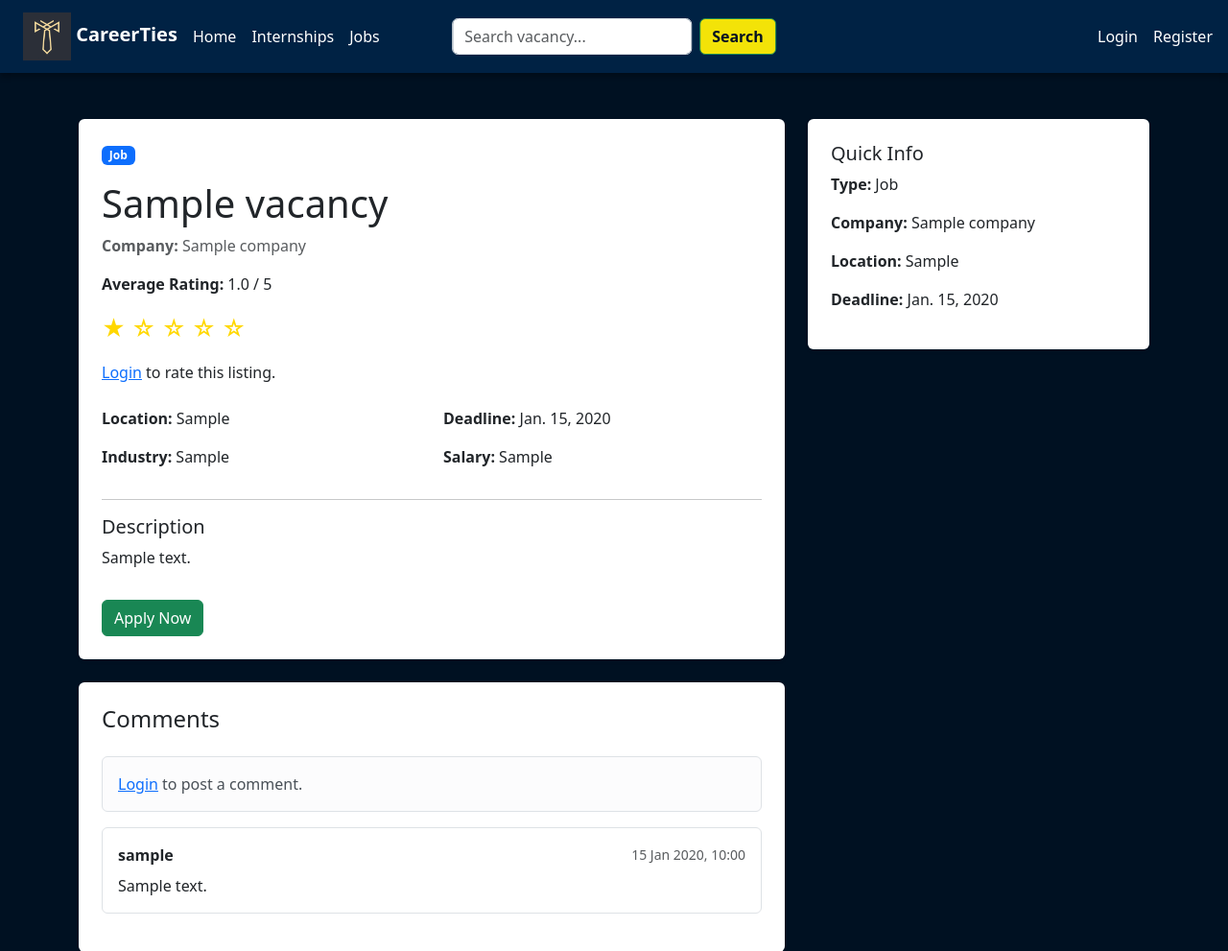
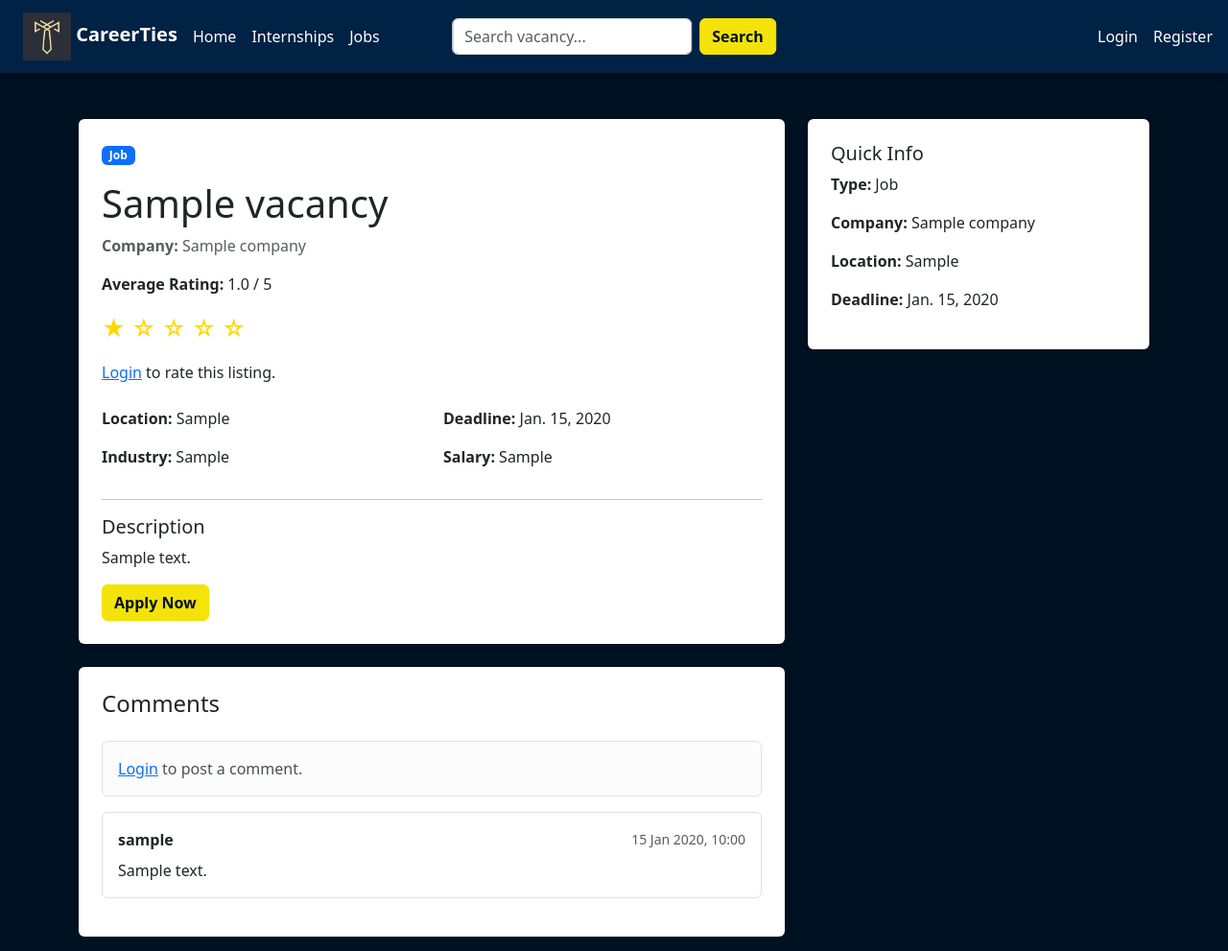
Before and after one commit to piotrekrupa/Team-1C, a Django app: page /vacancy/sample/ in a window 1280 px wide. Shown: the top 991 px of the page at 96% size. Run offline with Django 5.2, Linux system fonts and the light colour scheme; tables that the repository leaves empty hold one stand-in row (values such as "Sample post").

Commit message:
Button Fix

```diff
--- a/templates/WAD2/base.html
+++ b/templates/WAD2/base.html
@@ -37,7 +37,7 @@
         </div>
         <form class="d-flex position-absolute start-50 translate-middle" method="get" action="{% url 'forum:search' %}" role="search" style="top: 50%; z-index: 10;">
             <input class="form-control me-2" type="search" name="query" placeholder="Search vacancy..." value="{{query}}" aria-label="Search" style="width: 250px;">
-            <button class="btn btn-outline-success" style="background-color: var(--accent-primary); color: var(--bg-primary); font-weight: bold;" type="submit">Search</button>
+            <button class="btn btn btn-primary" type="submit">Search</button>
         </form>
             <div class="d-flex justify-content-end" style="flex: 1;">
             <ul class="navbar-nav d-flex flex-row gap-3 mb-0 pe-3">
--- a/templates/WAD2/vacancy.html
+++ b/templates/WAD2/vacancy.html
@@ -66,7 +66,7 @@
                     <p>{{ vacancy.description }}</p>
 
                     {% if vacancy.url %}
-                        <a href="{{ vacancy.url }}" class="btn btn-success mt-3" target="_blank">
+                        <a href="{{ vacancy.url }}" class="btn btn-primary" target="_blank">
                             Apply Now
                         </a>
                     {% endif %}
```
